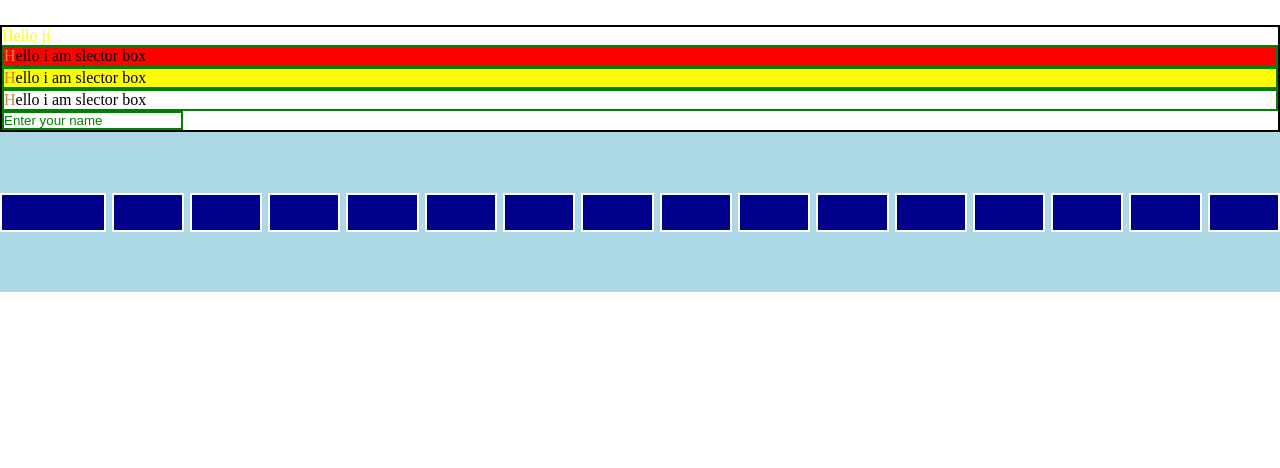
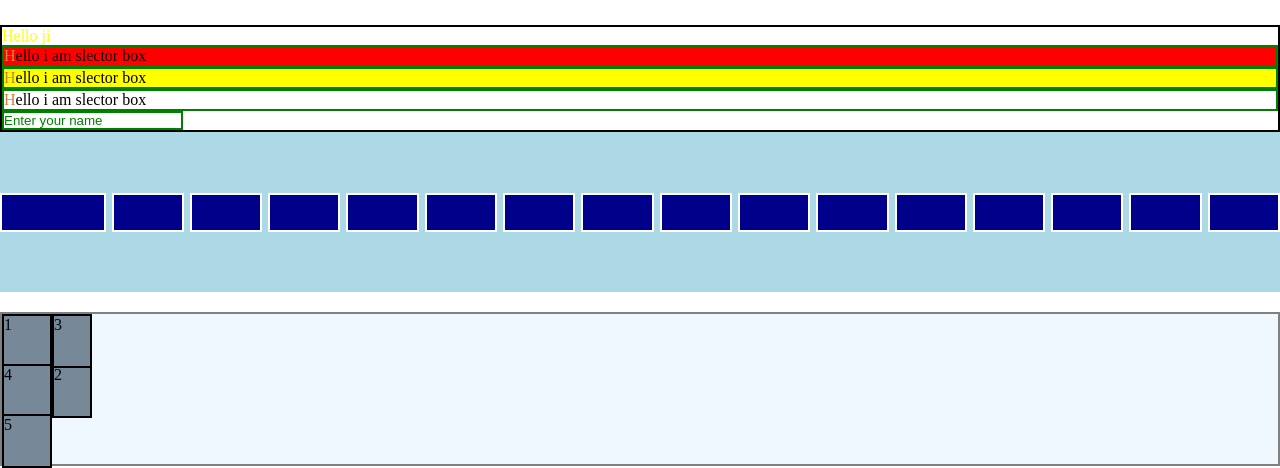
Before and after one commit to vinayak78/Web-development, a plain HTML site: page CSSHtml.html in a window 1280 px wide. Shown: the part 1867-2335 px from the top of the page. Before the commit the page ends 2159 px from the top, so only its background shows below. Drawn offline with Linux system fonts and the light colour scheme.

Commit message:
Adding css grid notes

```diff
--- a/CSSHtml.html
+++ b/CSSHtml.html
@@ -133,6 +133,14 @@
         <div class="iteam"></div> -->
     </div>
 
+    <!-- Grid -->
+     <div class="grid_contenor">
+        <div class="grid_iteam">1</div>
+        <div class="grid_iteam iteam-2">2</div>
+        <div class="grid_iteam">3</div>
+        <div class="grid_iteam">4</div>
+        <div class="grid_iteam">5</div>
+     </div>
 </body>
 
 </html>
--- a/style.css
+++ b/style.css
@@ -384,9 +384,12 @@ align -iteam -> algin iteam center cros axis
     /*  <'flex-direction'> || <'flex-wrap'> */
     flex-flow: row wrap;
 
-    gap : 5px;
+    gap: 5px;
     /* Sort hand for gap */
-    gap : 5px 6px;
+    gap: 5px 6px;
+
+    /* for grid and flex box gape */
+    margin-bottom: 20px;
 }
 
 .iteam {
@@ -403,9 +406,49 @@ align -iteam -> algin iteam center cros axis
     flex-shrink: 2;
 
 }
-.iteam1{
+
+.iteam1 {
     flex-grow: 2;
     align-self: flex-start;
 }
 
 /* CSS grid */
+
+.grid_contenor {
+    background-color: aliceblue;
+    border: 2px solid grey;
+    display: grid;
+
+    /* use to set row column of grid */
+    grid-template-columns: 50px 40px;
+    grid-template-rows: 50px 50px 50px;
+
+    /* naming the row and column */
+    grid-template-columns: [first-column]50px [last-column]40px;
+    grid-template-rows: [first-row]50px [middel-row]50px [end-row]50px;
+
+
+}
+
+.grid_iteam {
+    /* width: 150px; */
+    height: 50px;
+    background-color: lightslategray;
+    border: 2px solid black;
+}
+
+.iteam-2 {
+    grid-row: 2;
+    grid-column: 2;
+
+    /* grid-row: 1/2;
+    grid-column: 1/3;
+
+    grid-row-start: 1;
+    grid-row-end: 2;
+
+    grid-column-start: 1;
+    grid-column-end: 3;
+
+    grid-row: first-column / last-column; */
+}
```
